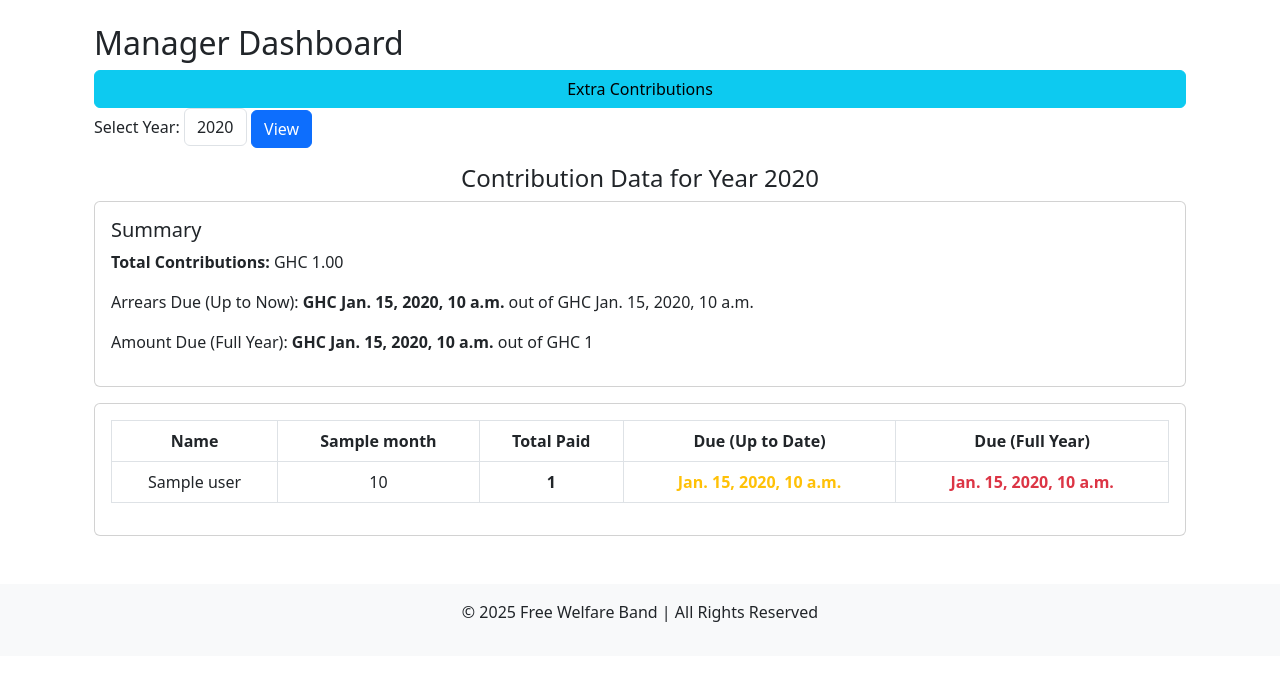
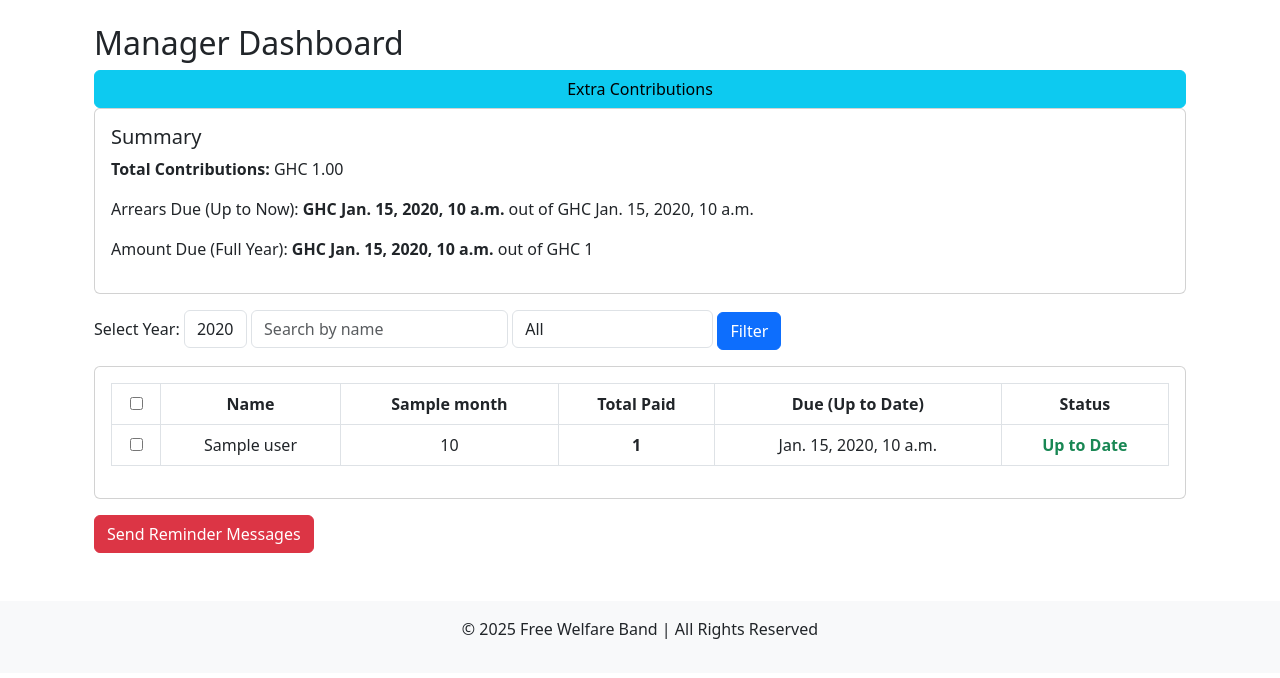
Before and after one commit to deedadey-dd/FWB, a Django app: template fwb/templates/contributions/manager_dashboard.html in a window 1280 px wide. Shown: the part 56-734 px from the top of the page. Run offline with Django 5.2, Linux system fonts and the light colour scheme; the template is opened without the code that fills it: most values are stand-ins (such as "Sample title", 1, 10 or a date in 2020).

Commit message:
fixing manager dashboard

```diff
--- a/fwb/contributions/urls.py
+++ b/fwb/contributions/urls.py
@@ -1,5 +1,6 @@
 from django.urls import path
-from .views import record_contribution, dashboard, manager_dashboard, view_contributions, extra_contributions_view
+from .views import record_contribution, dashboard, manager_dashboard, view_contributions, extra_contributions_view, \
+    send_reminder_message
 
 urlpatterns = [
     path('record-contribution/', record_contribution, name='record_contribution'),
@@ -7,4 +8,5 @@ urlpatterns = [
     path("mgt-dashboard/", manager_dashboard, name="manager_dashboard"),
     path("contributions/", view_contributions, name="view_contributions"),
     path("extra-contributions/", extra_contributions_view, name="extra_contributions"),
+    path('send_reminder/', send_reminder_message, name='send_reminder_message'),
 ]
--- a/fwb/templates/base.html
+++ b/fwb/templates/base.html
@@ -54,7 +54,7 @@
 
     <!-- Footer -->
     <footer class="text-center mt-5 py-3 bg-light">
-        <p>&copy; 2025 Free Welfare Band | All Rights Reserved</p>
+        <p>&copy {% now "Y" %} Free Welfare Band | All Rights Reserved</p>
     </footer>
 
     <!-- Bootstrap JS -->
--- a/fwb/templates/contributions/manager_dashboard.html
+++ b/fwb/templates/contributions/manager_dashboard.html
@@ -1,23 +1,9 @@
 {% extends "base.html" %}
-
 {% block content %}
 <div class="container mt-4">
     <h2>Manager Dashboard</h2>
 
     <a href="{% url 'extra_contributions' %}" class="btn btn-info w-100">Extra Contributions</a>
-
-    <!-- Year Selection Form -->
-    <form method="GET" class="mb-3">
-        <label for="year">Select Year:</label>
-        <select name="year" id="year" class="form-control d-inline-block w-auto">
-            {% for y in years %}
-                <option value="{{ y }}" {% if y == year %}selected{% endif %}>{{ y }}</option>
-            {% endfor %}
-        </select>
-        <button type="submit" class="btn btn-primary">View</button>
-    </form>
-
-    <h4 class="text-center">Contribution Data for Year {{ year }}</h4>
 
     <!-- Summary Section -->
     <div class="card mb-3">
@@ -31,33 +17,64 @@
         </div>
     </div>
 
+
+    <!-- Year Selection -->
+    <form method="GET" class="mb-3">
+        <label for="year">Select Year:</label>
+        <select name="year" id="year" class="form-control d-inline-block w-auto">
+            {% for y in years %}
+                <option value="{{ y }}" {% if y == year %}selected{% endif %}>{{ y }}</option>
+            {% endfor %}
+        </select>
+
+        <!-- Search Bar -->
+        <input type="text" name="search" value="{{ search_query }}" placeholder="Search by name" class="form-control d-inline-block w-auto">
+
+        <!-- Filter Dropdown -->
+        <select name="filter" class="form-control d-inline-block w-auto">
+            <option value="all" {% if filter_status == "all" %}selected{% endif %}>All</option>
+            <option value="Up to Date" {% if filter_status == "Up to Date" %}selected{% endif %}>Up to Date</option>
+            <option value="Defaulting (≤2 months)" {% if filter_status == "Defaulting (≤2 months)" %}selected{% endif %}>Defaulting (≤2 months)</option>
+            <option value="Defaulting (≤4 months)" {% if filter_status == "Defaulting (≤4 months)" %}selected{% endif %}>Defaulting (≤4 months)</option>
+            <option value="Defaulting (>4 months)" {% if filter_status == "Defaulting (>4 months)" %}selected{% endif %}>Defaulting (>4 months)</option>
+            <option value="paid_in_advance" {% if request.GET.filter == "paid_in_advance" %}selected{% endif %}>Paid in Advance</option>
+        </select>
+
+        <button type="submit" class="btn btn-primary">Filter</button>
+    </form>
+
+    <form method="POST" action="{% url 'send_reminder_message' %}">
+        {% csrf_token %}
+
         <!-- Contribution Table -->
         <div class="card">
             <div class="card-body">
                 <table class="table table-bordered text-center">
                     <thead>
                         <tr>
+                            <th><input type="checkbox" id="select_all"></th>
                             <th>Name</th>
                             {% for month in month_names %}
                                 <th>{{ month }}</th>
                             {% endfor %}
                             <th>Total Paid</th>
                             <th>Due (Up to Date)</th>
-                        <th>Due (Full Year)</th>
+                            <th>Status</th>
                         </tr>
                     </thead>
                     <tbody>
                         {% for user in user_data %}
                         <tr>
+                            <td><input type="checkbox" name="user_ids[]" value="{{ user.id }}"></td>
                             <td>{{ user.name }}</td>
                             {% for amount in user.monthly_contributions %}
                                 <td>{{ amount }}</td>
                             {% endfor %}
                             <td><strong>{{ user.total_paid }}</strong></td>
-                        <td class="{% if user.due_up_to_date < 0 %}text-success{% else %}text-warning{% endif %}">
-                            <strong>{{ user.due_up_to_date }}</strong>
+                            <td>{{ user.due_up_to_date }}</td>
+                            <td class="{% if user.status == 'Up to Date' %}text-success{% else %}text-warning{% endif %}">
+                                <strong>{{ user.status }}</strong>
                             </td>
-                        <td class="text-danger"><strong>{{ user.due_full_year }}</strong></td>
                         </tr>
                         {% empty %}
                         <tr>
@@ -68,5 +85,15 @@
                 </table>
             </div>
         </div>
+
+        <button type="submit" class="btn btn-danger mt-3">Send Reminder Messages</button>
+    </form>
 </div>
+
+<script>
+    document.getElementById('select_all').addEventListener('change', function () {
+        let checkboxes = document.querySelectorAll('input[name="user_ids[]"]');
+        checkboxes.forEach(checkbox => checkbox.checked = this.checked);
+    });
+</script>
 {% endblock %}
```
Also changed, not shown: fwb/contributions/views.py (+257 -165 lines), fwb/templates/contributions/dashboard.html (+20 -16 lines), fwb/db.sqlite3, 1 other file. Lines whose indentation alone changed are shown as unchanged.
